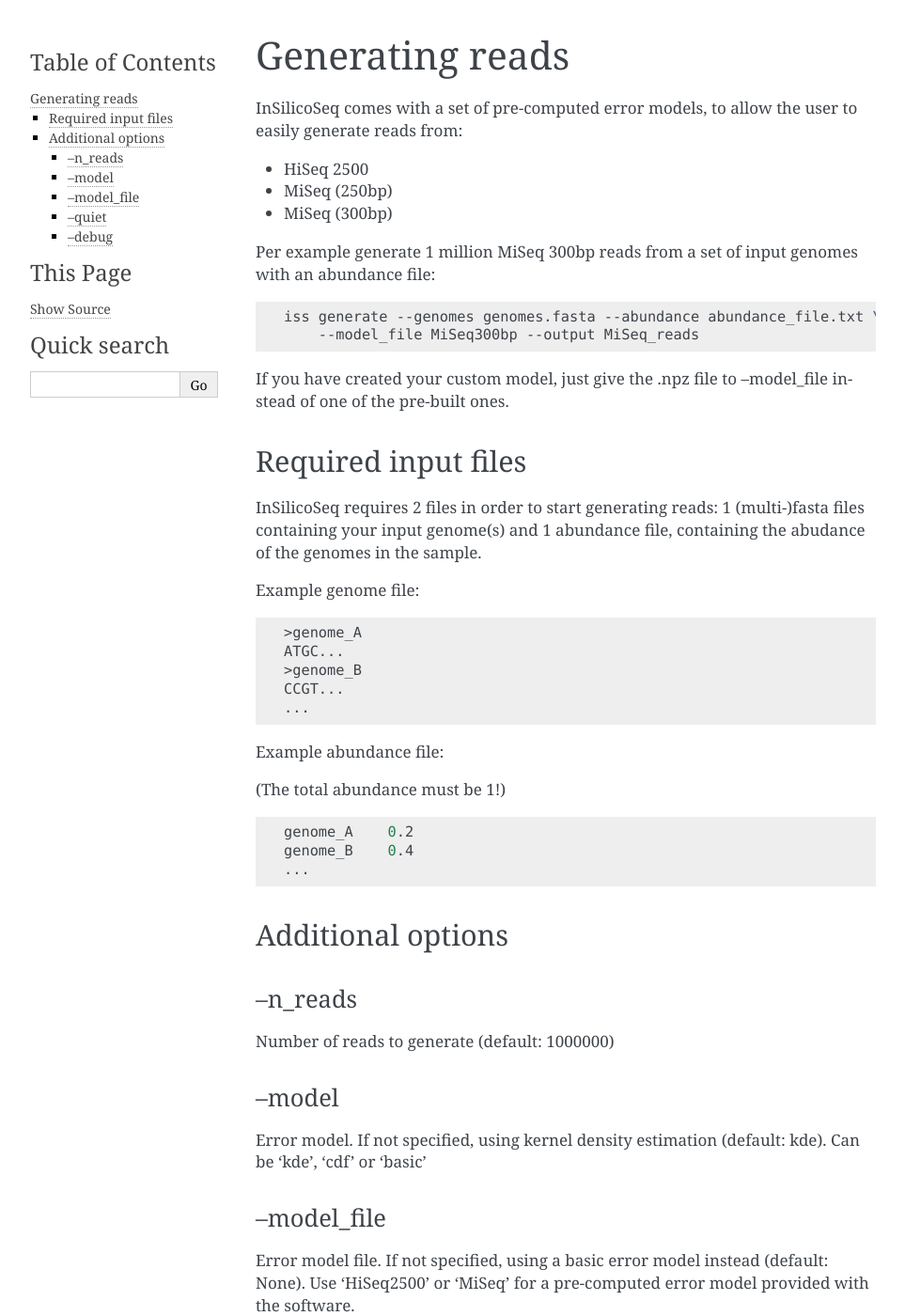
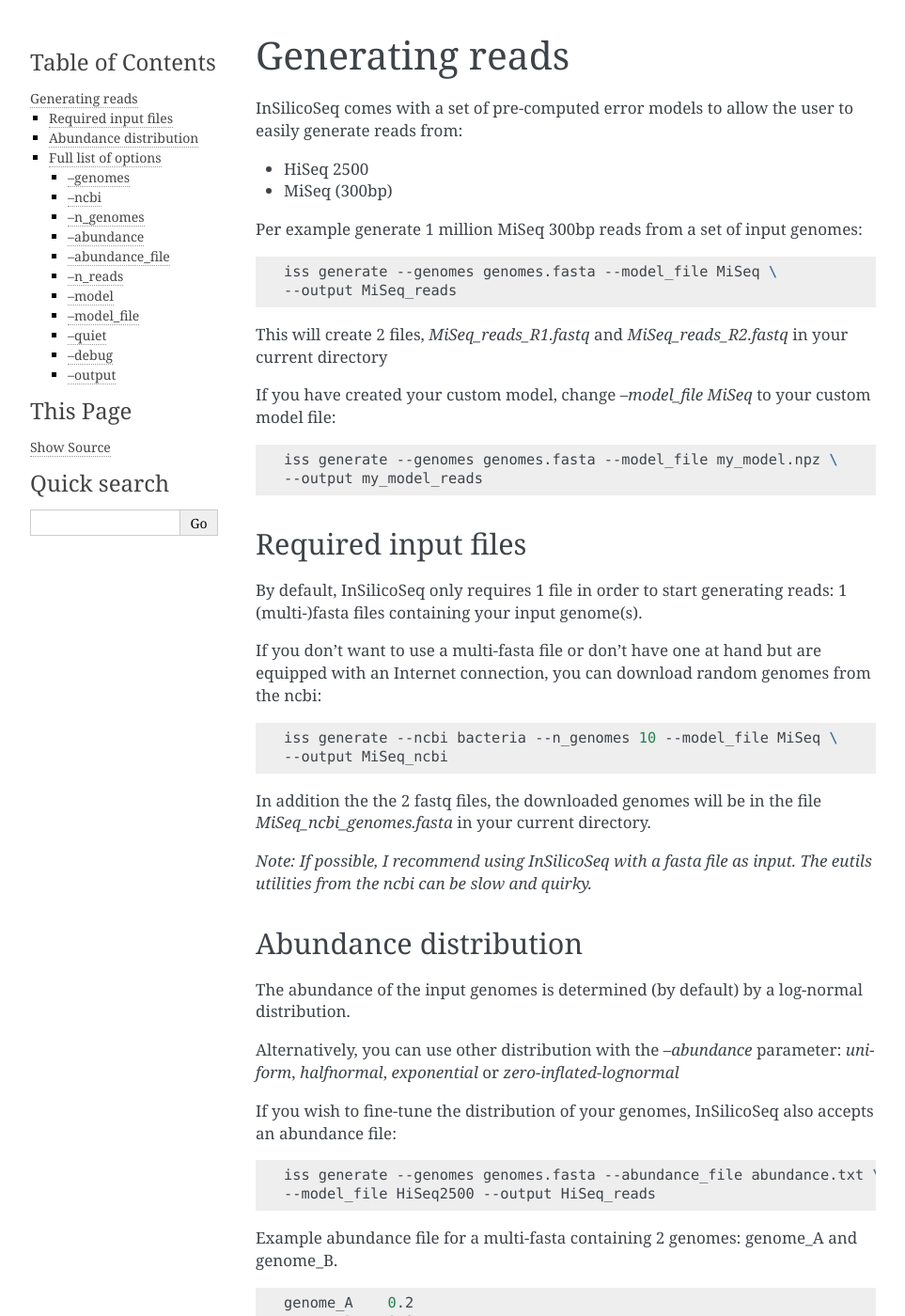
Before and after one commit to HadrienG/InSilicoSeq, a Sphinx documentation site: the page built from doc/iss/generate.rst, in a window 1280 px wide and 1400 px high. Shown: the whole window at 94% size, without its empty margins (148-1111 px from the left). Built offline with Sphinx 7.4.7, drawn with Linux system fonts in a browser that asks for light colours; some of the changed text lies outside the part shown.

Commit message:
improved doc

```diff
--- a/doc/conf.py
+++ b/doc/conf.py
@@ -58,9 +58,9 @@ author = 'Hadrien Gourle'
 # built documents.
 #
 # The short X.Y version.
-version = '0.2.0'
+version = '0.3.0'
 # The full version, including alpha/beta/rc tags.
-release = '0.2.0'
+release = '0.3.0'
 
 # The language for content autogenerated by Sphinx. Refer to documentation
 # for a list of supported languages.
--- a/doc/iss/generate.rst
+++ b/doc/iss/generate.rst
@@ -3,56 +3,113 @@
 Generating reads
 ================
 
-InSilicoSeq comes with a set of pre-computed error models, to allow the user
+InSilicoSeq comes with a set of pre-computed error models to allow the user
 to easily generate reads from:
 
 - HiSeq 2500
-- MiSeq (250bp)
 - MiSeq (300bp)
 
-Per example generate 1 million MiSeq 300bp reads from a set of input genomes
-with an abundance file:
+Per example generate 1 million MiSeq 300bp reads from a set of input genomes:
 
 .. code-block:: bash
 
-    iss generate --genomes genomes.fasta --abundance abundance_file.txt \
-        --model_file MiSeq300bp --output MiSeq_reads
+    iss generate --genomes genomes.fasta --model_file MiSeq \
+    --output MiSeq_reads
 
+This will create 2 files, `MiSeq_reads_R1.fastq` and `MiSeq_reads_R2.fastq` in
+your current directory
 
-If you have created your custom model, just give the .npz file to --model_file
-instead of one of the pre-built ones.
+If you have created your custom model, change `--model_file MiSeq` to your
+custom model file:
+
+.. code-block:: bash
+
+    iss generate --genomes genomes.fasta --model_file my_model.npz \
+    --output my_model_reads
 
 
 Required input files
 --------------------
 
-InSilicoSeq requires 2 files in order to start generating reads:
-1 (multi-)fasta files containing your input genome(s) and 1 abundance file,
-containing the abudance of the genomes in the sample.
+By default, InSilicoSeq only requires 1 file in order to start generating
+reads: 1 (multi-)fasta files containing your input genome(s).
 
-Example genome file:
+If you don't want to use a multi-fasta file or don't have one at hand but are
+equipped with an Internet connection, you can download random genomes from the
+ncbi:
 
 .. code-block:: bash
 
-    >genome_A
-    ATGC...
-    >genome_B
-    CCGT...
-    ...
+    iss generate --ncbi bacteria --n_genomes 10 --model_file MiSeq \
+    --output MiSeq_ncbi
 
-Example abundance file:
+In addition the the 2 fastq files, the downloaded genomes will be in the file
+`MiSeq_ncbi_genomes.fasta` in your current directory.
 
-(The total abundance must be 1!)
+*Note: If possible, I recommend using InSilicoSeq with a fasta file as input.*
+*The eutils utilities from the ncbi can be slow and quirky.*
+
+
+Abundance distribution
+----------------------
+
+The abundance of the input genomes is determined (by default) by a log-normal
+distribution.
+
+Alternatively, you can use other distribution with the `--abundance` parameter:
+`uniform`, `halfnormal`, `exponential` or `zero-inflated-lognormal`
+
+If you wish to fine-tune the distribution of your genomes, InSilicoSeq also
+accepts an abundance file:
+
+.. code-block:: bash
+
+    iss generate --genomes genomes.fasta --abundance_file abundance.txt \
+    --model_file HiSeq2500 --output HiSeq_reads
+
+Example abundance file for a multi-fasta containing 2 genomes: genome_A and
+genome_B.
 
 .. code-block:: bash
 
     genome_A    0.2
-    genome_B    0.4
-    ...
+    genome_B    0.8
 
 
-Additional options
-------------------
+For the abundance to make sense, the total abundance in your abundance file
+must equal 1.
+
+
+Full list of options
+--------------------
+
+--genomes
+^^^^^^^^^
+
+Input genome(s) from where the reads will originate
+
+--ncbi
+^^^^^^
+
+Download input genomes from RefSeq instead of using --genomes. Requires
+--n_genomes option. Can be bacteria, viruses or archaea.
+
+--n_genomes
+^^^^^^^^^^^
+
+How many genomes will be downloaded from the ncbi.
+Required if --ncbi is set.
+
+--abundance
+^^^^^^^^^^^
+
+abundance distribution (default: lognormal). Can be uniform, halfnormal,
+exponential, lognormal or zero-inflated-lognormal.
+
+--abundance_file
+^^^^^^^^^^^^^^^^
+
+abundance file for coverage calculations (default: None).
 
 --n_reads
 ^^^^^^^^^
@@ -81,3 +138,8 @@ Disable info logging
 ^^^^^^^
 
 Enable debug logging
+
+--output
+^^^^^^^^
+
+Output file prefix (Required)
```
Also changed, not shown: doc/iss/model.rst (+12 -2 lines).
